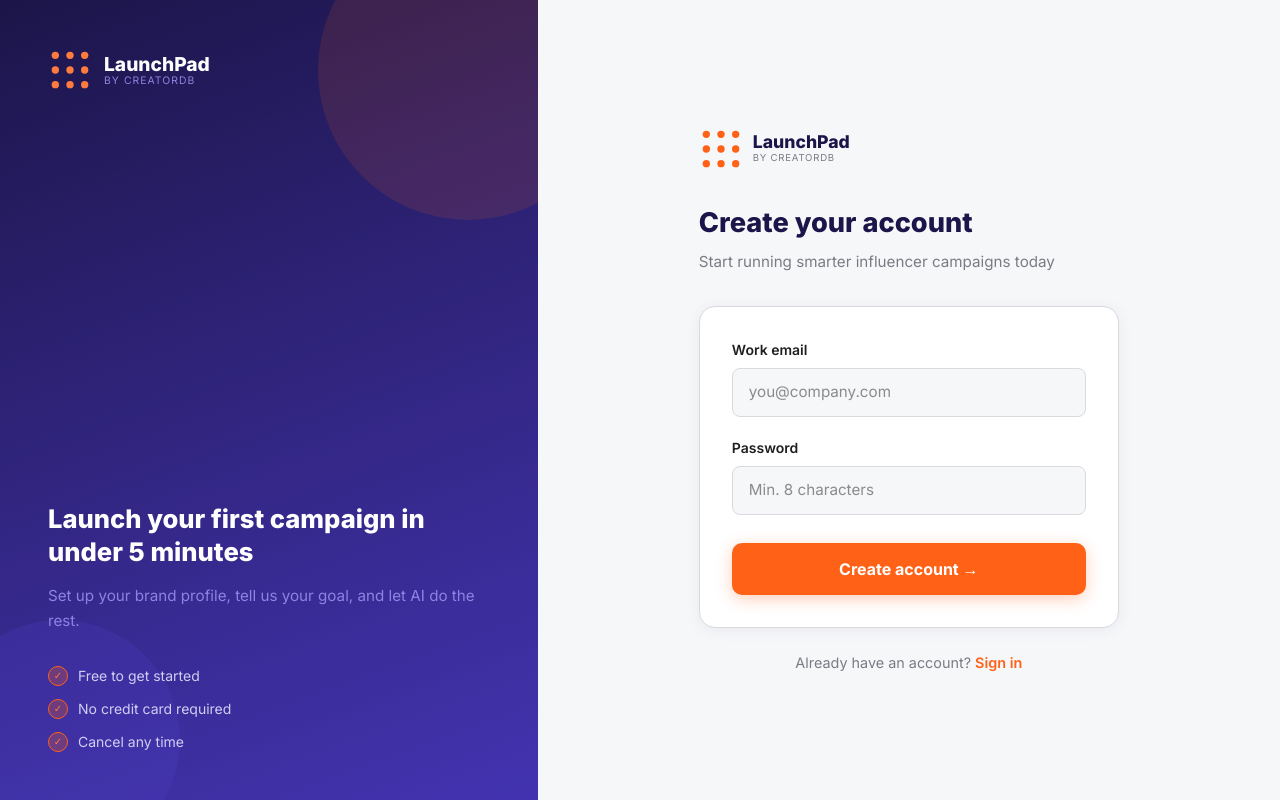
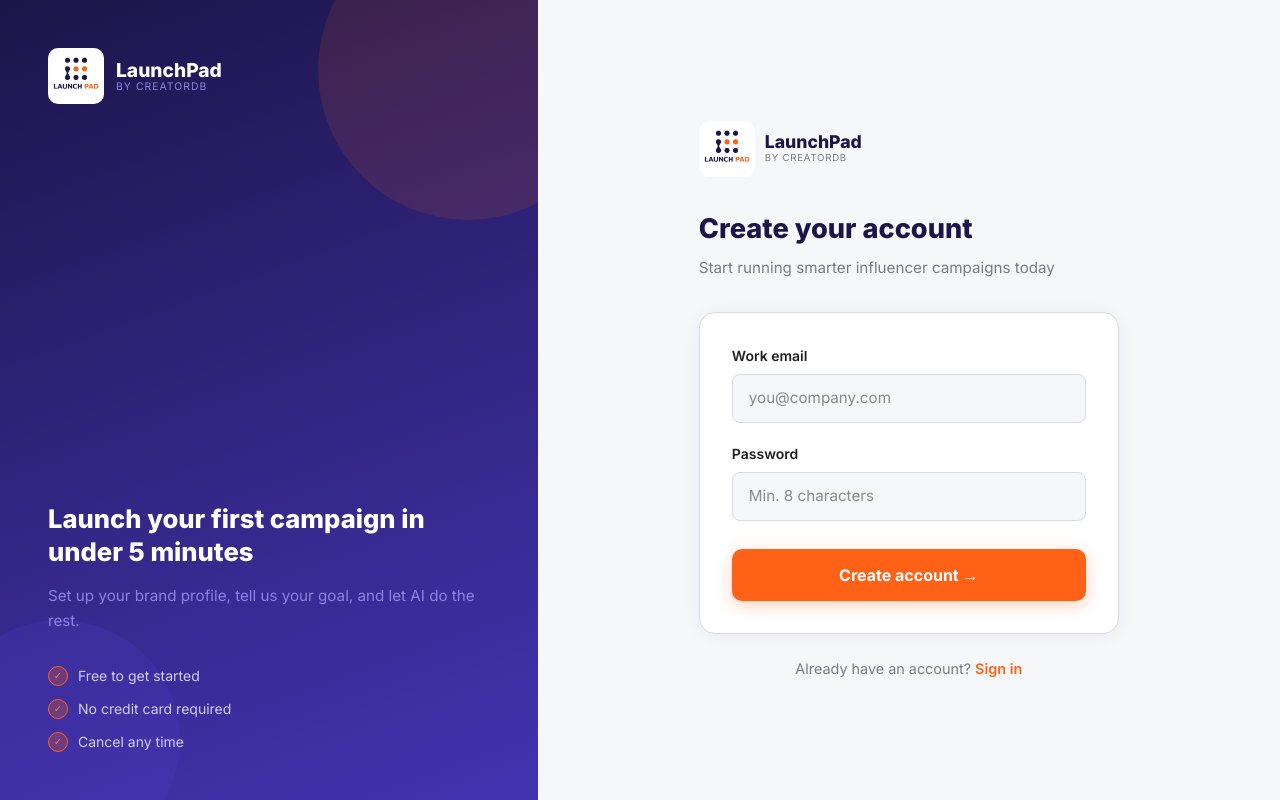
Before and after one commit to thetricky11/launchpad, a Next.js app: page /signup in a window 1280 px wide. Built offline with nearby package versions, Linux system fonts and the light colour scheme.

Commit message:
Fix: bigger logos, add to signup, replace GPT-4 with CreatorDB API V.3

```diff
--- a/src/app/dashboard/page.tsx
+++ b/src/app/dashboard/page.tsx
@@ -21,7 +21,7 @@
       <nav style={{ background: '#1C1549', borderBottom: '1px solid #261D64', position: 'sticky', top: 0, zIndex: 50 }}>
         <div style={{ maxWidth: 1200, margin: '0 auto', padding: '0 1.5rem', height: 64, display: 'flex', alignItems: 'center', justifyContent: 'space-between' }}>
           <a href="/dashboard" style={{ display: 'flex', alignItems: 'center', gap: 10, textDecoration: 'none' }}>
-            <img src="/brand-logo.avif" alt="LaunchPad" style={{ height: 32 }} />
+            <img src="/brand-logo.avif" alt="LaunchPad" style={{ height: 44, borderRadius: 8 }} />
             <div>
               <div style={{ color: '#fff', fontWeight: 800, fontSize: '1.05rem', lineHeight: 1.1 }}>LaunchPad</div>
               <div style={{ color: '#BBB4EC', fontSize: '0.6rem', letterSpacing: '0.08em', lineHeight: 1.1 }}>BY CREATORDB</div>
--- a/src/app/login/page.tsx
+++ b/src/app/login/page.tsx
@@ -19,7 +19,7 @@
 
         {/* Logo */}
         <div style={{ display: 'flex', alignItems: 'center', gap: 12, zIndex: 1 }}>
-          <img src="/brand-logo.avif" alt="LaunchPad" style={{ height: 40 }} />
+          <img src="/brand-logo.avif" alt="LaunchPad" style={{ height: 56, borderRadius: 10 }} />
           <div>
             <div style={{ color: '#fff', fontWeight: 800, fontSize: '1.2rem', lineHeight: 1.1 }}>LaunchPad</div>
             <div style={{ color: '#8E82E2', fontSize: '0.65rem', letterSpacing: '0.1em', lineHeight: 1.1 }}>BY CREATORDB</div>
@@ -62,7 +62,7 @@
 
           <div style={{ background: '#fff', border: '1px solid #DADADE', borderRadius: 16, padding: '2rem', boxShadow: '0 2px 16px rgba(28,21,73,0.06)' }}>
             <div style={{ display: 'flex', justifyContent: 'center', marginBottom: '1.5rem' }}>
-              <img src="/brand-logo.avif" alt="LaunchPad" style={{ height: 40 }} />
+              <img src="/brand-logo.avif" alt="LaunchPad" style={{ height: 56, borderRadius: 10 }} />
             </div>
             <form method="POST" action="/api/auth/login">
               <div style={{ marginBottom: '1.25rem' }}>
--- a/src/app/page.tsx
+++ b/src/app/page.tsx
@@ -9,7 +9,7 @@
   {
     icon: '🤖',
     title: 'AI fit scoring',
-    desc: 'Every creator is scored against your brand brief using GPT-4. Know who will perform before you spend.',
+    desc: 'Every creator is scored against your brand brief using AI. Know who will perform before you spend.',
   },
   {
     icon: '✉️',
@@ -68,12 +68,12 @@
           {/* Badge */}
           <div style={{ display: 'inline-flex', alignItems: 'center', gap: 8, background: 'rgba(255,123,62,0.15)', border: '1px solid rgba(255,123,62,0.35)', borderRadius: 100, padding: '0.35rem 1rem', marginBottom: '2rem' }}>
             <span style={{ width: 6, height: 6, borderRadius: '50%', background: '#FF7B3E', display: 'inline-block' }} />
-            <span style={{ color: '#FFD7C5', fontSize: '0.8rem', fontWeight: 500 }}>Powered by GPT-4 + CreatorDB</span>
+            <span style={{ color: '#FFD7C5', fontSize: '0.8rem', fontWeight: 500 }}>Powered by CreatorDB API V.3</span>
           </div>
 
           {/* Logo mark */}
           <div style={{ display: 'flex', justifyContent: 'center', marginBottom: '1.5rem' }}>
-            <img src="/brand-logo.avif" alt="LaunchPad" style={{ height: 48 }} />
+            <img src="/brand-logo.avif" alt="LaunchPad" style={{ height: 72, borderRadius: 10 }} />
           </div>
 
           <h1 style={{ fontSize: 'clamp(2.5rem, 6vw, 4.5rem)', fontWeight: 800, color: '#fff', lineHeight: 1.1, marginBottom: '0.5rem', letterSpacing: '-0.02em' }}>
@@ -157,7 +157,7 @@
       <footer style={{ background: '#1F1F21', padding: '2.5rem 1.5rem' }}>
         <div style={{ maxWidth: 1100, margin: '0 auto', display: 'flex', alignItems: 'center', justifyContent: 'space-between', flexWrap: 'wrap', gap: '1rem' }}>
           <div style={{ display: 'flex', alignItems: 'center', gap: 10 }}>
-            <img src="/brand-logo.avif" alt="LaunchPad" style={{ height: 28 }} />
+            <img src="/brand-logo.avif" alt="LaunchPad" style={{ height: 44, borderRadius: 8 }} />
             <div>
               <div style={{ color: '#fff', fontWeight: 800, fontSize: '0.95rem', lineHeight: 1.1 }}>LaunchPad</div>
               <div style={{ color: '#626269', fontSize: '0.6rem', letterSpacing: '0.08em' }}>BY CREATORDB</div>
--- a/src/app/signup/page.tsx
+++ b/src/app/signup/page.tsx
@@ -60,7 +60,7 @@
         <div style={{ position: 'absolute', bottom: -60, left: -60, width: 240, height: 240, borderRadius: '50%', background: 'rgba(82,64,204,0.2)', pointerEvents: 'none' }} />
 
         <div style={{ display: 'flex', alignItems: 'center', gap: 12, color: '#FF7B3E', zIndex: 1 }}>
-          <LogoIcon />
+          <img src="/brand-logo.avif" alt="LaunchPad" style={{ height: 56, borderRadius: 10 }} />
           <div>
             <div style={{ color: '#fff', fontWeight: 800, fontSize: '1.2rem', lineHeight: 1.1 }}>LaunchPad</div>
             <div style={{ color: '#8E82E2', fontSize: '0.65rem', letterSpacing: '0.1em', lineHeight: 1.1 }}>BY CREATORDB</div>
@@ -89,7 +89,7 @@
       <div style={{ flex: 1, display: 'flex', alignItems: 'center', justifyContent: 'center', padding: '2rem' }}>
         <div style={{ width: '100%', maxWidth: 420 }}>
           <div style={{ display: 'flex', alignItems: 'center', gap: 10, marginBottom: '2rem', color: '#FF6117' }} className="md:hidden">
-            <LogoIcon />
+            <img src="/brand-logo.avif" alt="LaunchPad" style={{ height: 56, borderRadius: 10 }} />
             <div>
               <div style={{ color: '#1C1549', fontWeight: 800, fontSize: '1.1rem', lineHeight: 1.1 }}>LaunchPad</div>
               <div style={{ color: '#7B7B84', fontSize: '0.6rem', letterSpacing: '0.08em' }}>BY CREATORDB</div>
--- a/src/components/nav.tsx
+++ b/src/components/nav.tsx
@@ -38,7 +38,7 @@
         <div className="flex items-center justify-between h-16">
           {/* Logo */}
           <Link href="/dashboard" className="flex items-center gap-2.5 group" style={{ textDecoration: 'none' }}>
-            <img src="/brand-logo.avif" alt="LaunchPad" style={{ height: 32 }} />
+            <img src="/brand-logo.avif" alt="LaunchPad" style={{ height: 44, borderRadius: 8 }} />
             <div className="leading-tight">
               <div style={{ color: '#FFFFFF', fontWeight: 800, fontSize: '1.05rem', letterSpacing: '-0.01em', lineHeight: 1.1 }}>
                 LaunchPad
```
